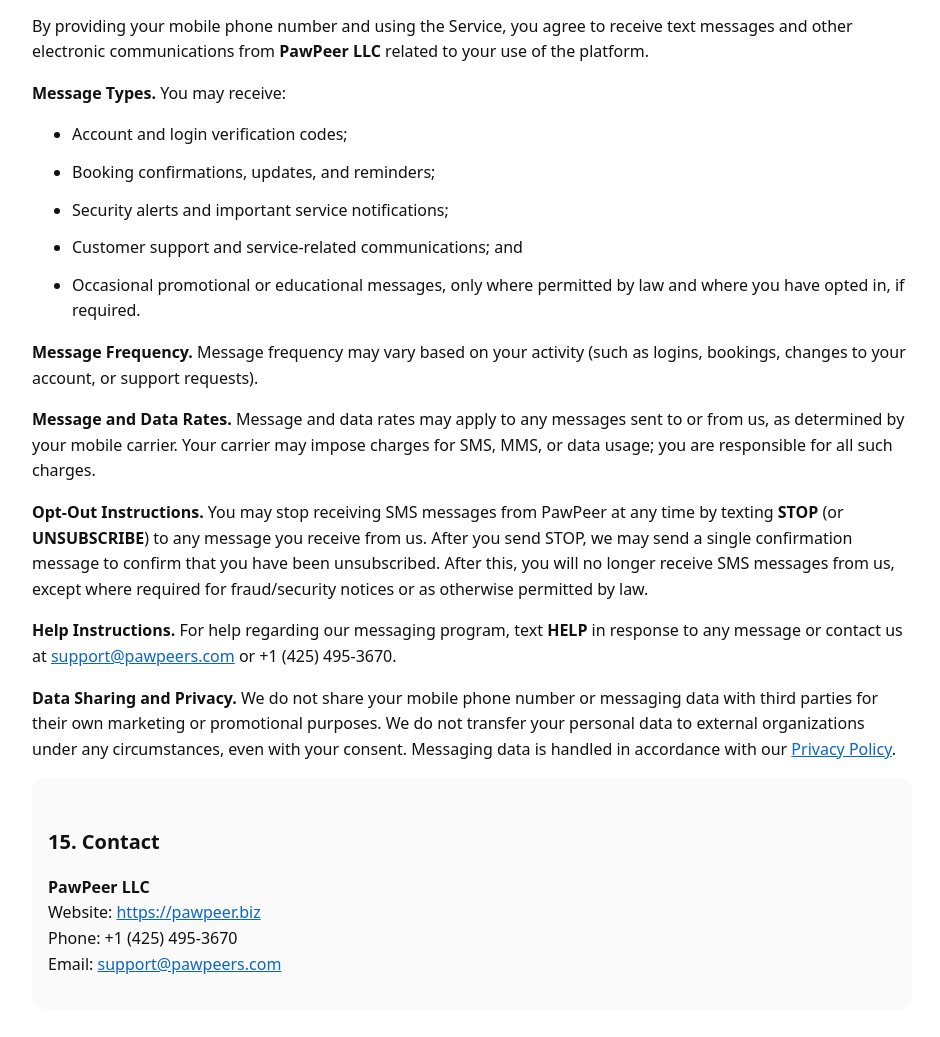
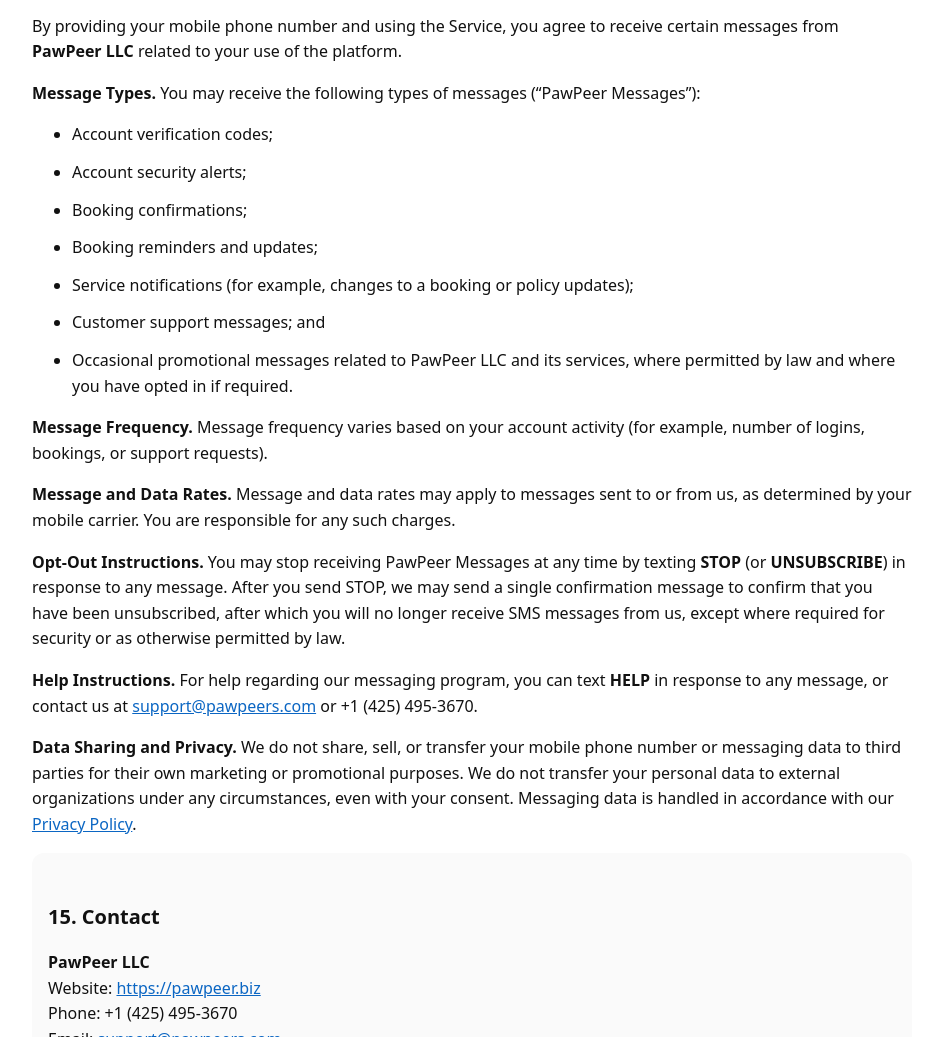
Before and after one commit to pawpeer/pawpeer-landing-page, a plain HTML site: page terms.html in a window 1280 px wide. Shown: the part 2412-3449 px from the top of the page, without its empty margins (168-1108 px from the left). Drawn offline with Linux system fonts and the light colour scheme.

Commit message:
Revise messaging terms for clarity and detail

```diff
--- a/terms.html
+++ b/terms.html
@@ -124,20 +124,22 @@
 
     <section>
       <h2>14. Messaging Terms (SMS, WhatsApp & App Notifications)</h2>
-      <p>By providing your mobile phone number and using the Service, you agree to receive text messages and other electronic communications from <strong>PawPeer LLC</strong> related to your use of the platform.</p>
-      <p><strong>Message Types.</strong> You may receive:</p>
+      <p>By providing your mobile phone number and using the Service, you agree to receive certain messages from <strong>PawPeer LLC</strong> related to your use of the platform.</p>
+      <p><strong>Message Types.</strong> You may receive the following types of messages (“PawPeer Messages”):</p>
       <ul class="grid">
-        <li>Account and login verification codes;</li>
-        <li>Booking confirmations, updates, and reminders;</li>
-        <li>Security alerts and important service notifications;</li>
-        <li>Customer support and service-related communications; and</li>
-        <li>Occasional promotional or educational messages, only where permitted by law and where you have opted in, if required.</li>
+        <li>Account verification codes;</li>
+        <li>Account security alerts;</li>
+        <li>Booking confirmations;</li>
+        <li>Booking reminders and updates;</li>
+        <li>Service notifications (for example, changes to a booking or policy updates);</li>
+        <li>Customer support messages; and</li>
+        <li>Occasional promotional messages related to PawPeer LLC and its services, where permitted by law and where you have opted in if required.</li>
       </ul>
-      <p><strong>Message Frequency.</strong> Message frequency may vary based on your activity (such as logins, bookings, changes to your account, or support requests).</p>
-      <p><strong>Message and Data Rates.</strong> Message and data rates may apply to any messages sent to or from us, as determined by your mobile carrier. Your carrier may impose charges for SMS, MMS, or data usage; you are responsible for all such charges.</p>
-      <p><strong>Opt-Out Instructions.</strong> You may stop receiving SMS messages from PawPeer at any time by texting <strong>STOP</strong> (or <strong>UNSUBSCRIBE</strong>) to any message you receive from us. After you send STOP, we may send a single confirmation message to confirm that you have been unsubscribed. After this, you will no longer receive SMS messages from us, except where required for fraud/security notices or as otherwise permitted by law.</p>
-      <p><strong>Help Instructions.</strong> For help regarding our messaging program, text <strong>HELP</strong> in response to any message or contact us at <a href="mailto:support@pawpeers.com">support@pawpeers.com</a> or +1 (425) 495-3670.</p>
-      <p><strong>Data Sharing and Privacy.</strong> We do not share your mobile phone number or messaging data with third parties for their own marketing or promotional purposes. We do not transfer your personal data to external organizations under any circumstances, even with your consent. Messaging data is handled in accordance with our <a href="https://pawpeer.biz/privacy">Privacy Policy</a>.</p>
+      <p><strong>Message Frequency.</strong> Message frequency varies based on your account activity (for example, number of logins, bookings, or support requests).</p>
+      <p><strong>Message and Data Rates.</strong> Message and data rates may apply to messages sent to or from us, as determined by your mobile carrier. You are responsible for any such charges.</p>
+      <p><strong>Opt-Out Instructions.</strong> You may stop receiving PawPeer Messages at any time by texting <strong>STOP</strong> (or <strong>UNSUBSCRIBE</strong>) in response to any message. After you send STOP, we may send a single confirmation message to confirm that you have been unsubscribed, after which you will no longer receive SMS messages from us, except where required for security or as otherwise permitted by law.</p>
+      <p><strong>Help Instructions.</strong> For help regarding our messaging program, you can text <strong>HELP</strong> in response to any message, or contact us at <a href="mailto:support@pawpeers.com">support@pawpeers.com</a> or +1 (425) 495-3670.</p>
+      <p><strong>Data Sharing and Privacy.</strong> We do not share, sell, or transfer your mobile phone number or messaging data to third parties for their own marketing or promotional purposes. We do not transfer your personal data to external organizations under any circumstances, even with your consent. Messaging data is handled in accordance with our <a href="https://pawpeer.biz/privacy">Privacy Policy</a>.</p>
     </section>
 
     <section class="card">
```
